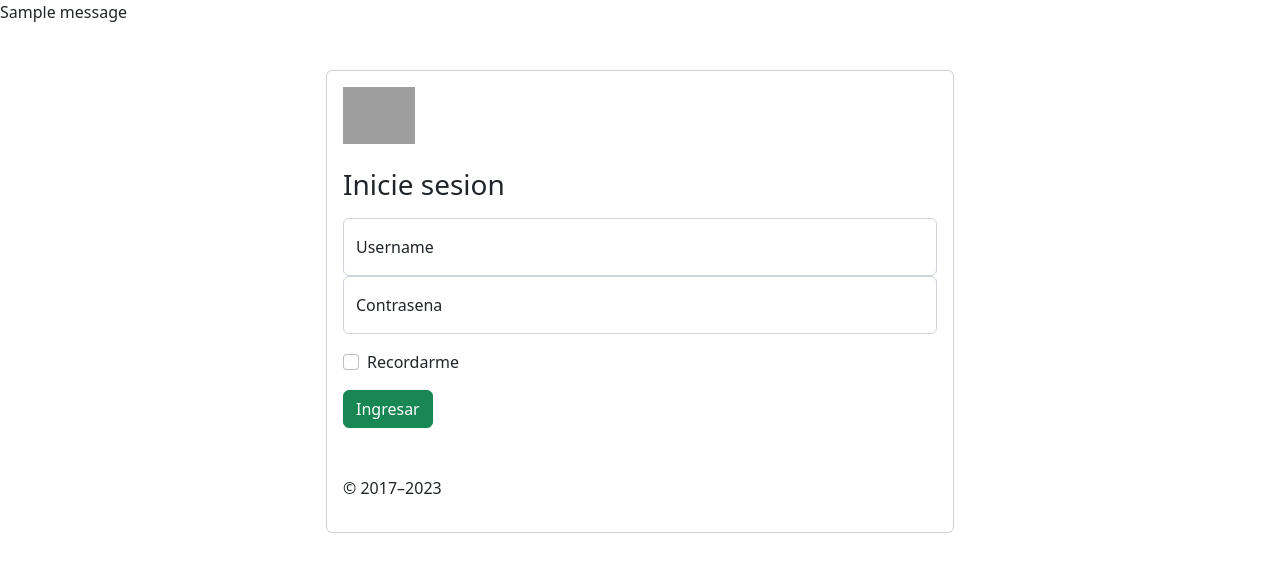
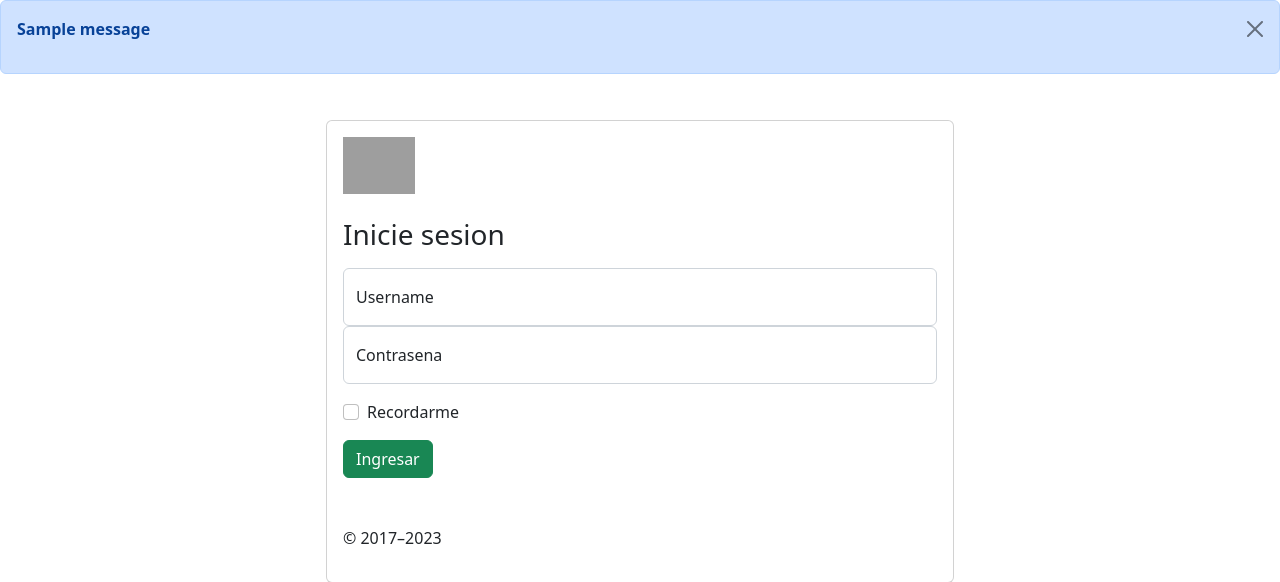
Before and after one commit to analamour/syspe, a Flask app: template templates/login.html in a window 1280 px wide. Shown: the top 582 px of the page. Run offline with Flask 3, Linux system fonts and the light colour scheme; the template is opened without the code that fills it, so the values that code supplies are empty; tables that the repository leaves empty or names only in its code hold one stand-in row (values such as "Sample post"); one stand-in notice (Sample message) is shown; some libraries are stand-ins or nearby versions; grey boxes are pictures that could not be loaded.

Commit message:
modificado el mensaje de error al acceder

```diff
--- a/templates/login.html
+++ b/templates/login.html
@@ -1,7 +1,10 @@
 {% with messages = get_flashed_messages() %}
 {% if messages %}
 {% for message in messages %}
-    <p>{{ message }}</p>
+<div class="alert alert-primary alert-dismissible" role="alert">
+    <strong><p>{{ message }}</p></strong>
+    <button type="button" class="btn-close" data-bs-dismiss="alert" aria-label="Close"></button>
+</div>
 {% endfor %}
 {% endif %}
 {% endwith %}
```
